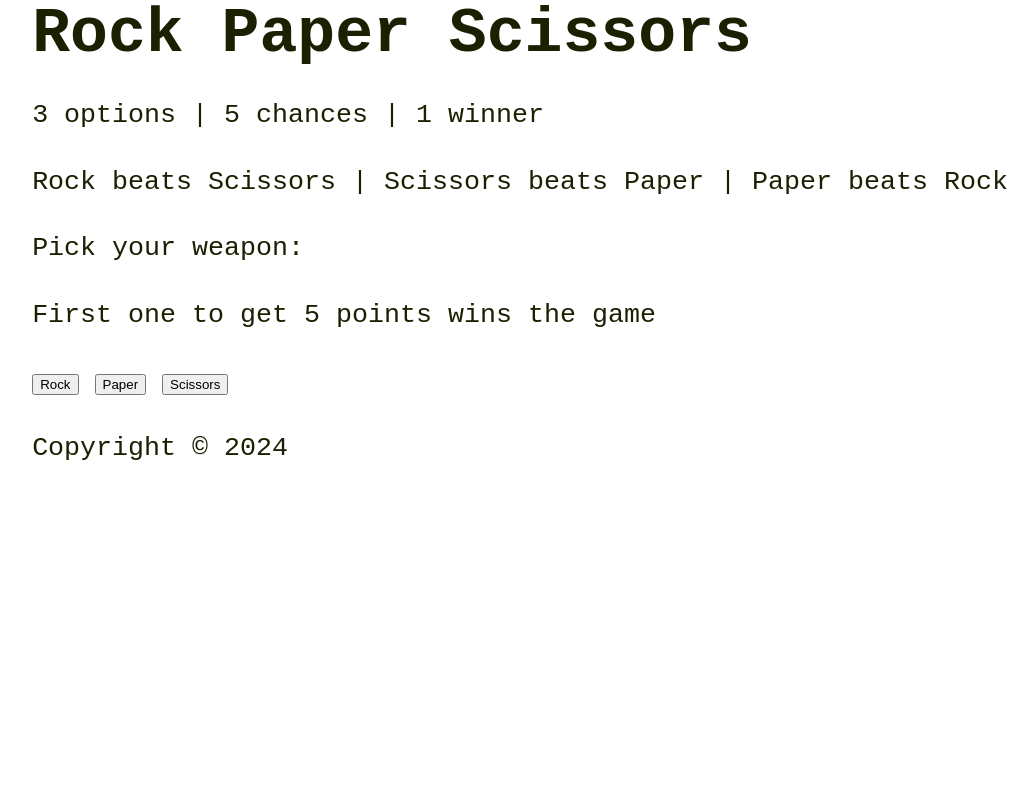
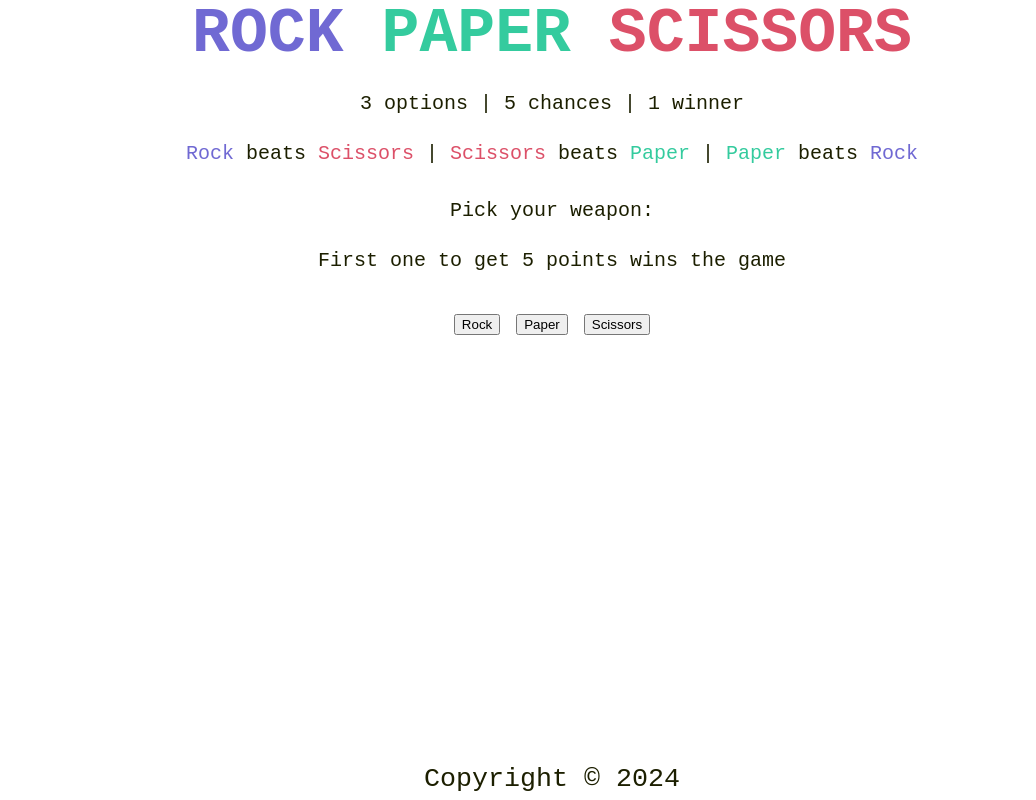
Before and after one commit to kacper-korzen/rock-paper-scissors, a plain HTML site: page index.html in a window 1280 px wide. Shown: the whole page, without its empty margins (88-1124 px from the left). Drawn offline with Linux system fonts and the light colour scheme; a web font is replaced by a local one.

Commit message:
update layout - Add text color clases - Add better typography in paragraphs

```diff
--- a/style.css
+++ b/style.css
@@ -4,6 +4,10 @@
     --clr-primary: hsl(67, 98%, 51%);
     --clr-secondary: hsl(133, 97%, 72%);
     --clr-accent: hsl(151, 98%, 63%);
+
+    --clr-rock: hsl(244, 55%, 62%);
+    --clr-paper: hsl(162, 59%, 50%);
+    --clr-scissors: hsl(350, 67%, 59%);
 
     --ff-base: 'Red Hat Mono', monospace;
     --ff-accent: 'Red Hat Mono Bold', monospace;
@@ -25,7 +29,6 @@
         --clr-accent: hsl(151, 98%, 37%);
     }
 }
-
 
 *,
 *::before,
@@ -76,7 +79,7 @@ h3{
 .wrapper {
     width: min(65ch, 100% - 4rem);
     margin-inline: auto;
-    height: 100vh;
+    min-height: 100vh;
 }
 
 .flow > * + * {
@@ -84,27 +87,49 @@ h3{
     margin-top: var(--flow-space, 1em);
 }
 
-.grid-wrapper {
-    display: grid;
-    grid-template-rows: 1fr 1fr auto;
-    grid-template-areas:
-    "header"
-    "main"
-    "footer";
-    gap: 1rem;
+
+.flex-wrapper {
+    display: flex;
+    flex-direction: column;
 }
 
+.text-center{
+    text-align: center;
+}
+
+.text-clr-rock{
+    color: var(--clr-rock);
+}
+.text-clr-paper {
+    color: var(--clr-paper);
+}
+
+.text-clr-scissors {
+    color: var(--clr-scissors);
+}
+
+.text-uppercase{
+    text-transform: uppercase;
+}
+
+p {
+    text-wrap: pretty;
+    font-size: var(--fs-300);
+}
 
 /* header */
 header{
-    grid-area: header;
+
 }
 /* main */
 main {
     grid-area: main;
+    flex: 1;
+
 }
 
 /* footer */
 footer{
-    grid-area: footer;
+    text-align: center;
+    margin-top: auto;
 }
```
